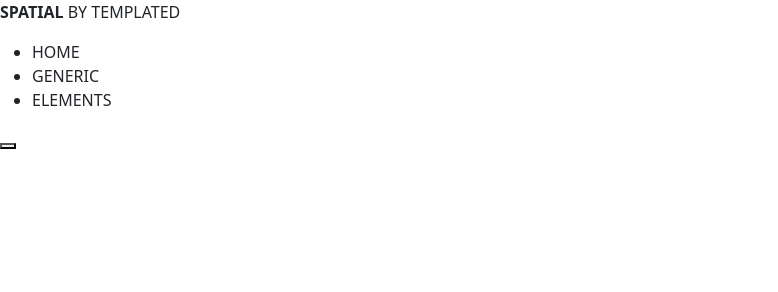
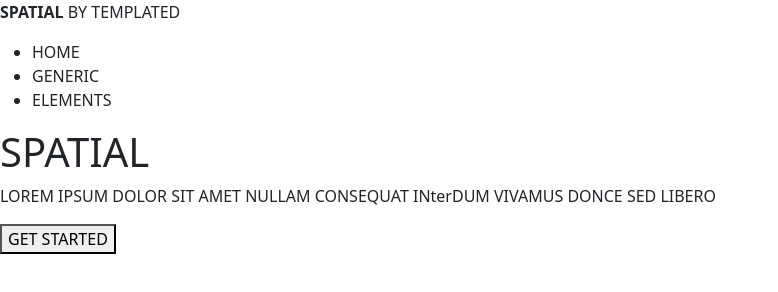
Before and after one commit to M8Eggman/Spatial, a website: page index.html in a window 1280 px wide. Shown: the whole page, without its empty margins (0-778 px from the left). Drawn offline with nearby package versions, Linux system fonts and the light colour scheme.

Commit message:
ajout de contenu dans header

```diff
--- a/index.html
+++ b/index.html
@@ -18,9 +18,9 @@
         </ul>
       </nav>
       <section>
-        <h1></h1>
-        <p></p>
-        <button></button>
+        <h1>SPATIAL</h1>
+        <p>LOREM IPSUM DOLOR SIT AMET NULLAM CONSEQUAT INterDUM VIVAMUS DONCE SED LIBERO</p>
+        <button>GET STARTED</button>
       </section>
     </header>
   </body>
```
